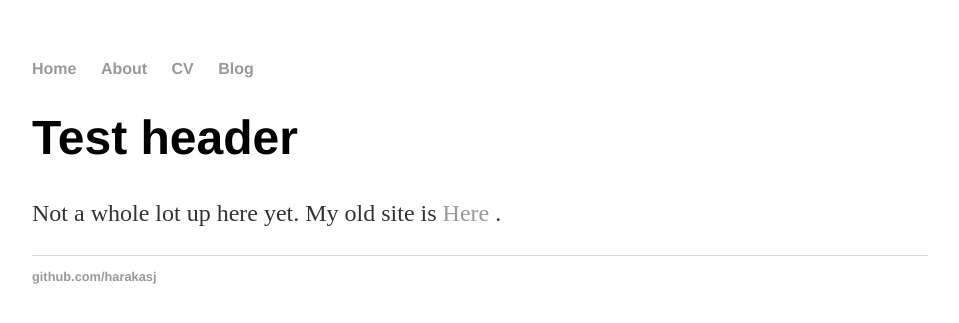
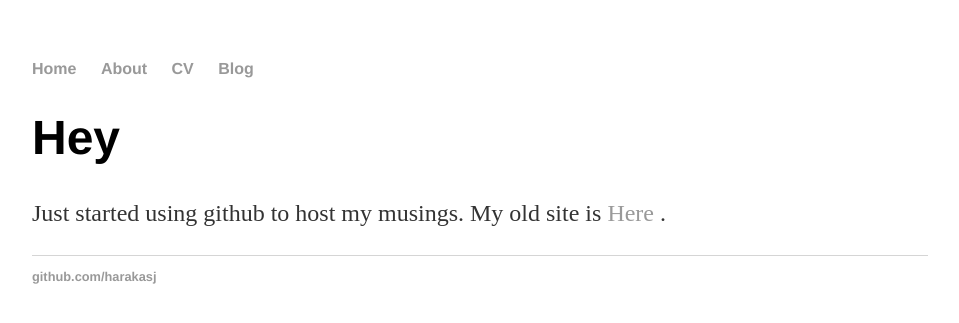
Before and after one commit to harakasj/harakasj.github.io, a Jekyll site: the page built from index.html, in a window 1280 px wide. Shown: the top 323 px of the page, without its empty margins (160-1119 px from the left). Built offline with Jekyll 4.4.1, drawn with Linux system fonts in a browser that asks for light colours.

Commit message:
Update index.html

```diff
--- a/index.html
+++ b/index.html
@@ -3,6 +3,6 @@ layout: default
 title: John Harakas
 ---
 <div class="blurb">
-	<h1> Test header </h1>
-	<p> Not a whole lot up here yet. My old site is <a href="http://www.johnharakas.com"> Here </a>. </p>
+	<h1> Hey </h1>
+	<p> Just started using github to host my musings. My old site is <a href="http://www.johnharakas.com"> Here </a>. </p>
 </div>
```
